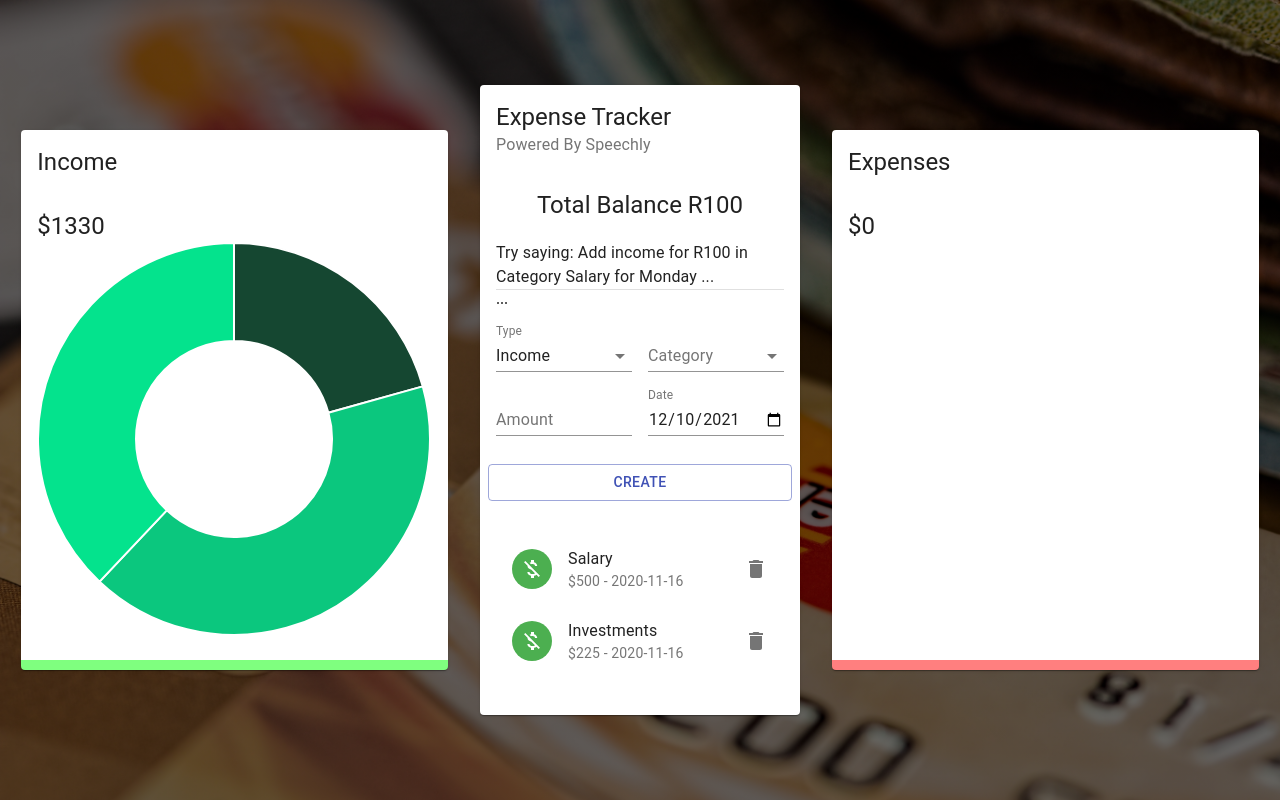
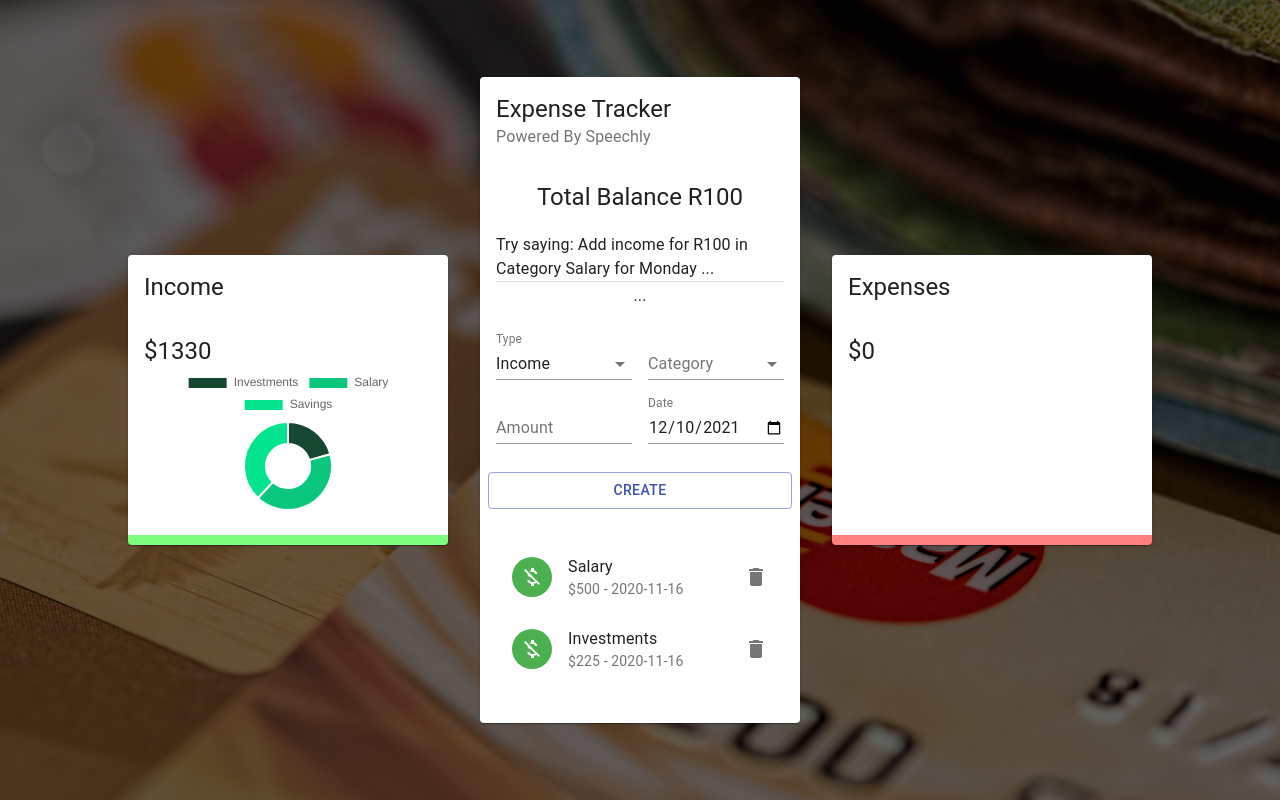
Before and after one commit to PeroyNel/voice-expense-tracker, a React (Create React App) app: page / in a window 1280 px wide. Built offline with nearby package versions, Linux system fonts and the light colour scheme.

Commit message:
Version Changes to chart.js and react-chartjs-2
Version Changes to chart.js and react-chartjs-2

```diff
--- a/package.json
+++ b/package.json
@@ -11,9 +11,9 @@
     "@testing-library/jest-dom": "^5.11.4",
     "@testing-library/react": "^11.1.0",
     "@testing-library/user-event": "^12.1.10",
-    "chart.js": "^3.6.2",
+    "chart.js": "^2.9.4",
     "react": "^16.12.0",
-    "react-chartjs-2": "^4.0.0",
+    "react-chartjs-2": "^2.11.1",
     "react-dom": "^16.12.0",
     "react-scripts": "4.0.3",
     "uuid": "^8.3.2",
--- a/src/App.js
+++ b/src/App.js
@@ -1,7 +1,7 @@
 import React from 'react';
 import { Grid } from '@material-ui/core';
 
-import Details from './components/Details/Details';
+import DetailsCard from './components/Details/Details';
 import Main from './components/Main/Main';
 
 import useStyles from './styles';
@@ -10,17 +10,17 @@ const App = () => {
     const classes = useStyles();
     return (
         <div>
-            <Grid className={classes.grid} container spacing={0} alignItems="center" justify="center" style={{ height: '100vh'}}>
-                <Grid item xs={12} sm={4}>
-                    <Details title="Income"/>
+            <Grid className={classes.grid} container spacing={0} alignItems="center" justifyContent="center" style={{ height: '100vh'}}>
+                <Grid item xs={12} sm={3}>
+                    <DetailsCard title="Income"/>
 
                 </Grid>
                 <Grid item xs={12} sm={3}>
                     <Main />
 
                 </Grid>
-                <Grid item xs={12} sm={4}>
-                    <Details title="Expenses"/>
+                <Grid item xs={12} sm={3}>
+                    <DetailsCard title="Expenses"/>
 
                 </Grid>
 
--- a/src/components/Details/Details.jsx
+++ b/src/components/Details/Details.jsx
@@ -1,27 +1,33 @@
+
+
+
 import React from 'react';
 import { Card, CardHeader, CardContent, Typography } from '@material-ui/core';
 import { Doughnut } from 'react-chartjs-2';
-
-import {Chart, ArcElement} from 'chart.js'
 
 
 import useStyles from './styles';
 import useTransactions from '../../useTransactions';
 
-const DetailsCard = ({ title, subheader }) => {
-  const { total, chartData } = useTransactions(title);
-  const classes = useStyles();
-  Chart.register(ArcElement);
+const DetailsCard = ({ title }) => {
+    const classes = useStyles();
+
+    const { total, chartData } = useTransactions(title);
+
+
+
 
   return (
-    <Card className={title === 'Income' ? classes.income : classes.expense}>
-      <CardHeader title={title} subheader={subheader} />
+
+    <Card className={title === 'Income' ? classes.income : classes.expense }>
+      <CardHeader title={title} />
       <CardContent>
         <Typography variant="h5">${total}</Typography>
         <Doughnut data={chartData} />
       </CardContent>
     </Card>
   );
-};
+
+}
 
 export default DetailsCard;
--- a/src/components/Main/Form/Form.jsx
+++ b/src/components/Main/Form/Form.jsx
@@ -40,7 +40,7 @@ const Form = () => {
     return (
         <Grid container spacing={2}>
             <Grid item xs={12}>
-                <Typography align="center" variant="subtitle" gutterBottom>
+                <Typography align="center" variant="subtitle1" gutterBottom>
                     ...
 
                 </Typography>
--- a/src/context/context.js
+++ b/src/context/context.js
@@ -3,6 +3,7 @@ import React, { useReducer, createContext } from 'react';
 import contextReducer from './contextReducer';
 
 const initialState = JSON.parse(localStorage.getItem('transactions')) || [{ amount: 500, category: 'Salary', type: 'Income', date: '2020-11-16', id: '44c68123-5b86-4cc8-b915-bb9e16cebe6a' }, { amount: 225, category: 'Investments', type: 'Income', date: '2020-11-16', id: '33b295b8-a8cb-49f0-8f0d-bb268686de1a' }, { amount: 50, category: 'Salary', type: 'Income', date: '2020-11-13', id: '270304a8-b11d-4e16-9341-33df641ede64' }, { amount: 123, category: 'Car', type: 'Expense', date: '2020-11-16', id: '0f72e66e-e144-4a72-bbc1-c3c92018635e' }, { amount: 50, category: 'Pets', type: 'Expense', date: '2020-11-13', id: 'c5647dde-d857-463d-8b4e-1c866cc5f83e' }, { amount: 500, category: 'Travel', type: 'Expense', date: '2020-11-13', id: '365a4ebd-9892-4471-ad55-36077e4121a9' }, { amount: 50, category: 'Investments', type: 'Income', date: '2020-11-23', id: '80cf7e33-fc3e-4f9f-a2aa-ecf140711460' }, { amount: 500, category: 'Savings', type: 'Income', date: '2020-11-23', id: 'ef090181-21d1-4568-85c4-5646232085b2' }, { amount: 5, category: 'Savings', type: 'Income', date: '2020-11-23', id: '037a35a3-40ec-4212-abe0-cc485a98aeee' }];
+
 
 export const ExpenseTrackerContext = createContext(initialState);
 
--- a/src/index.js
+++ b/src/index.js
@@ -7,6 +7,6 @@ import './index.css';
 
 ReactDOM.render(
     <Provider>
-        <App />
+    <App />
     </Provider>,
     document.getElementById('root'));
--- a/src/useTransactions.js
+++ b/src/useTransactions.js
@@ -27,7 +27,7 @@ const useTransactions = (title) => {
     labels: filteredCategories.map((c) => c.type),
   };
 
-  return { filteredCategories, total, chartData };
+  return { total, chartData };
 };
 
 export default useTransactions;
```
Also changed, not shown: 2 other files (tests, documents, lock files or other folders).
